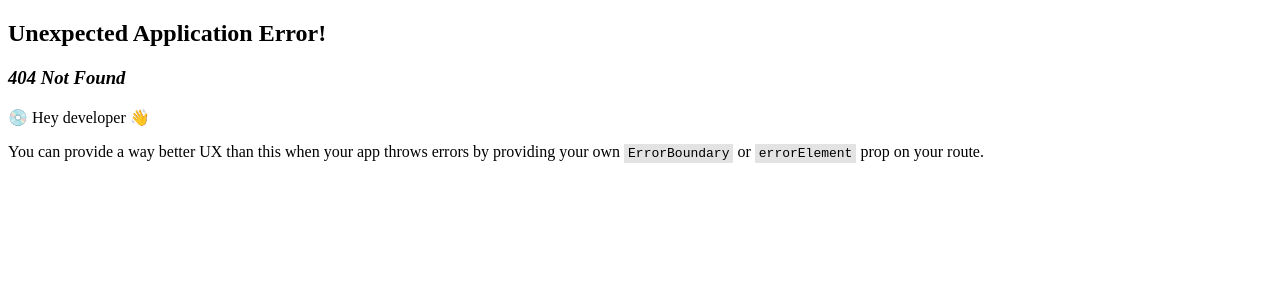
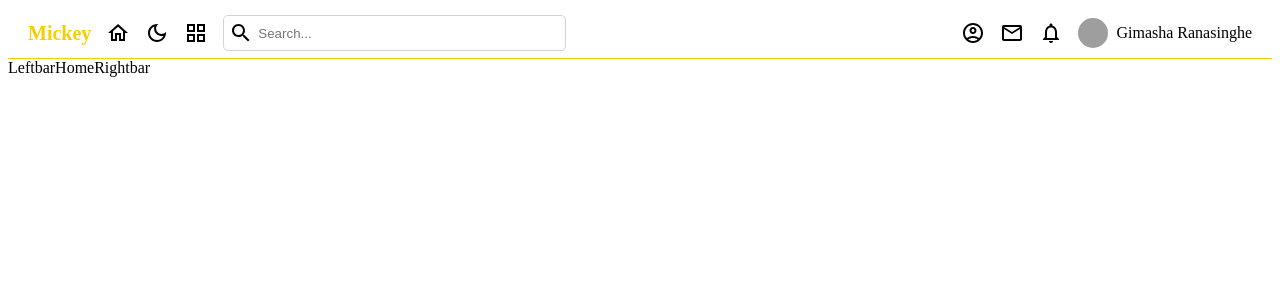
Before and after one commit to gimasha-ranasinghe/Mickey---Social-Media-Application, a React (Vite) app: page / in a window 1280 px wide. Before the commit this address had no page. Shown: the top 300 px of the page. Built offline with nearby package versions, Linux system fonts and the light colour scheme; grey boxes are pictures that could not be loaded.

Commit message:
basic components files with complete navbar added

```diff
--- a/package.json
+++ b/package.json
@@ -10,6 +10,10 @@
     "preview": "vite preview"
   },
   "dependencies": {
+    "@emotion/react": "^11.14.0",
+    "@emotion/styled": "^11.14.0",
+    "@mui/icons-material": "^6.3.0",
+    "@mui/material": "^6.3.0",
     "react": "^18.2.0",
     "react-dom": "^18.2.0",
     "react-router-dom": "^7.1.1"
--- a/src/App.jsx
+++ b/src/App.jsx
@@ -1,21 +1,60 @@
-// import Login from "./pages/login/Login";
-// import Register from "./pages/register/Register";
-
-// function App() {
-//   return (
-//     <div>
-//       <Register />
-//     </div>
-//   );
-// }
-
-// export default App;
+import Leftbar from "./components/leftbar/Leftbar";
+import Navbar from "./components/navbar/Navbar";
+import Rightbar from "./components/rightbar/Rightbar";
+import Home from "./pages/home/Home";
+import Profile from "./pages/profile/Profile";
 import Login from "./pages/login/Login";
 import Register from "./pages/register/Register";
-import { createBrowserRouter, RouterProvider, Route } from "react-router-dom";
+import {
+  createBrowserRouter,
+  RouterProvider,
+  Route,
+  Outlet,
+  Navigate,
+} from "react-router-dom";
 
 function App() {
+  const currentUser = true;
+
+  const Layout = () => {
+    return (
+      <div>
+        <Navbar />
+        <div style={{ display: "flex" }}>
+          <Leftbar />
+          <Outlet />
+          <Rightbar />
+        </div>
+      </div>
+    );
+  };
+
+  const ProtectedRoute = ({ children }) => {
+    if (!currentUser) {
+      return <Navigate to="/login" />;
+    }
+    return children;
+  };
+
   const router = createBrowserRouter([
+    {
+      path: "/",
+      element: (
+        <ProtectedRoute>
+          <Layout />
+        </ProtectedRoute>
+      ),
+      children: [
+        {
+          path: "/",
+          element: <Home />,
+        },
+        {
+          path: "/profile/:id",
+          element: <Profile />,
+        },
+      ],
+    },
     {
       path: "/login",
       element: <Login />,
@@ -33,3 +72,16 @@ function App() {
 }
 
 export default App;
+
+// import Login from "./pages/login/Login";
+// import Register from "./pages/register/Register";
+
+// function App() {
+//   return (
+//     <div>
+//       <Register />
+//     </div>
+//   );
+// }
+
+// export default App;
--- /dev/null
+++ b/src/components/leftbar/Leftbar.jsx
@@ -0,0 +1,7 @@
+import "./leftbar.scss";
+
+const Leftbar = () => {
+  return <div className="leftbar">Leftbar</div>;
+};
+
+export default Leftbar;
--- /dev/null
+++ b/src/components/navbar/Navbar.jsx
@@ -0,0 +1,43 @@
+import "./navbar.scss";
+import HomeOutlinedIcon from "@mui/icons-material/HomeOutlined";
+import DarkModeOutlinedIcon from "@mui/icons-material/DarkModeOutlined";
+import GridViewOutlinedIcon from "@mui/icons-material/GridViewOutlined";
+import SearchOutlinedIcon from "@mui/icons-material/SearchOutlined";
+import AccountCircleOutlinedIcon from "@mui/icons-material/AccountCircleOutlined";
+import EmailOutlinedIcon from "@mui/icons-material/EmailOutlined";
+import NotificationsOutlinedIcon from "@mui/icons-material/NotificationsOutlined";
+import WbSunnyOutlinedIcon from "@mui/icons-material/WbSunnyOutlined";
+import { Link } from "react-router-dom";
+
+const Navbar = () => {
+  return (
+    <div className="navbar">
+      <div className="navbar_left">
+        <Link to="/" style={{ textDecoration: "none" }}>
+          <span>Mickey</span>
+        </Link>
+        <HomeOutlinedIcon />
+        <DarkModeOutlinedIcon />
+        <GridViewOutlinedIcon />
+        <div className="search">
+          <SearchOutlinedIcon />
+          <input type="text" placeholder="Search..." />
+        </div>
+      </div>
+      <div className="navbar_right">
+        <AccountCircleOutlinedIcon />
+        <EmailOutlinedIcon />
+        <NotificationsOutlinedIcon />
+        <div className="user">
+          <img
+            src="https://render.fineartamerica.com/images/images-profile-flow/400/images/artworkimages/mediumlarge/1/sunflower-and-red-butterfly-garry-gay.jpg"
+            alt=""
+          />
+          <span>Gimasha Ranasinghe</span>
+        </div>
+      </div>
+    </div>
+  );
+};
+
+export default Navbar;
--- /dev/null
+++ b/src/components/navbar/navbar.scss
@@ -0,0 +1,57 @@
+.navbar {
+  display: flex;
+  align-items: center;
+  justify-content: space-between;
+  padding: 10px 20px;
+  height: 30px;
+  border-bottom: 1px solid #f7ce02;
+
+  .navbar_left {
+    display: flex;
+    align-items: center;
+    gap: 15px;
+
+    span {
+      font-weight: bold;
+      font-size: 20px;
+      color: #f7ce02;
+    }
+
+    .search {
+      display: flex;
+      align-items: center;
+      gap: 3px;
+      border: 1px solid lightgray;
+      border-radius: 5px;
+      padding: 5px;
+
+      input {
+        border: none;
+        width: 300px;
+      }
+    }
+  }
+
+  .navbar_right {
+    display: flex;
+    align-items: center;
+    gap: 15px;
+
+    .user {
+      display: flex;
+      align-items: center;
+      gap: 8px;
+      font-weight: 500;
+
+      img {
+        width: 30px;
+        height: 30px;
+        border-radius: 50%;
+        object-fit: cover;
+      }
+
+      span {
+      }
+    }
+  }
+}
--- /dev/null
+++ b/src/components/rightbar/Rightbar.jsx
@@ -0,0 +1,7 @@
+import "./rightbar.scss";
+
+const Rightbar = () => {
+  return <div className="rightbar">Rightbar</div>;
+};
+
+export default Rightbar;
```
Also changed, not shown: src/components/leftbar/leftbar.scss (added), src/components/rightbar/rightbar.scss (added), 2 other files (tests, documents, lock files or other folders).
